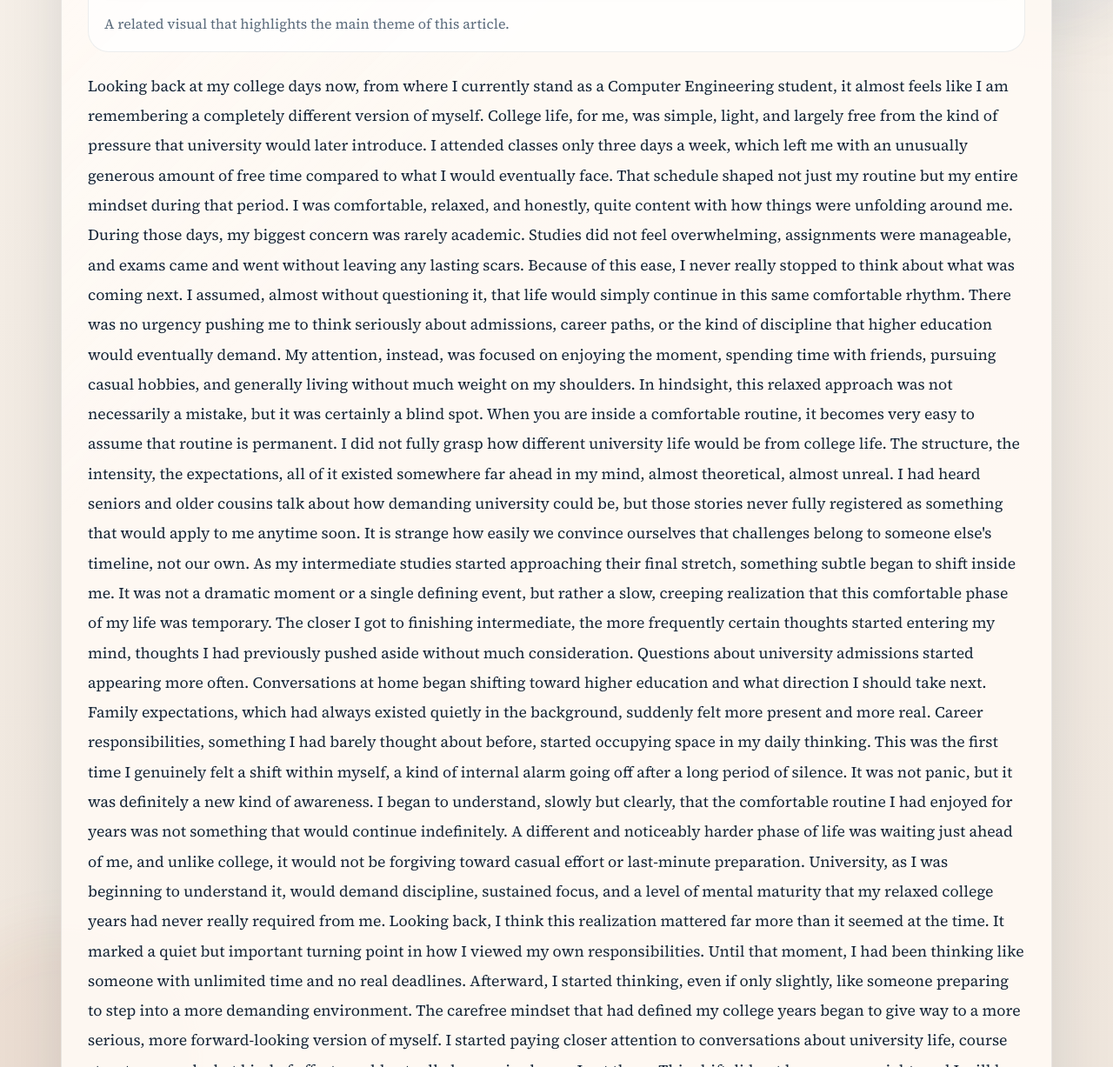
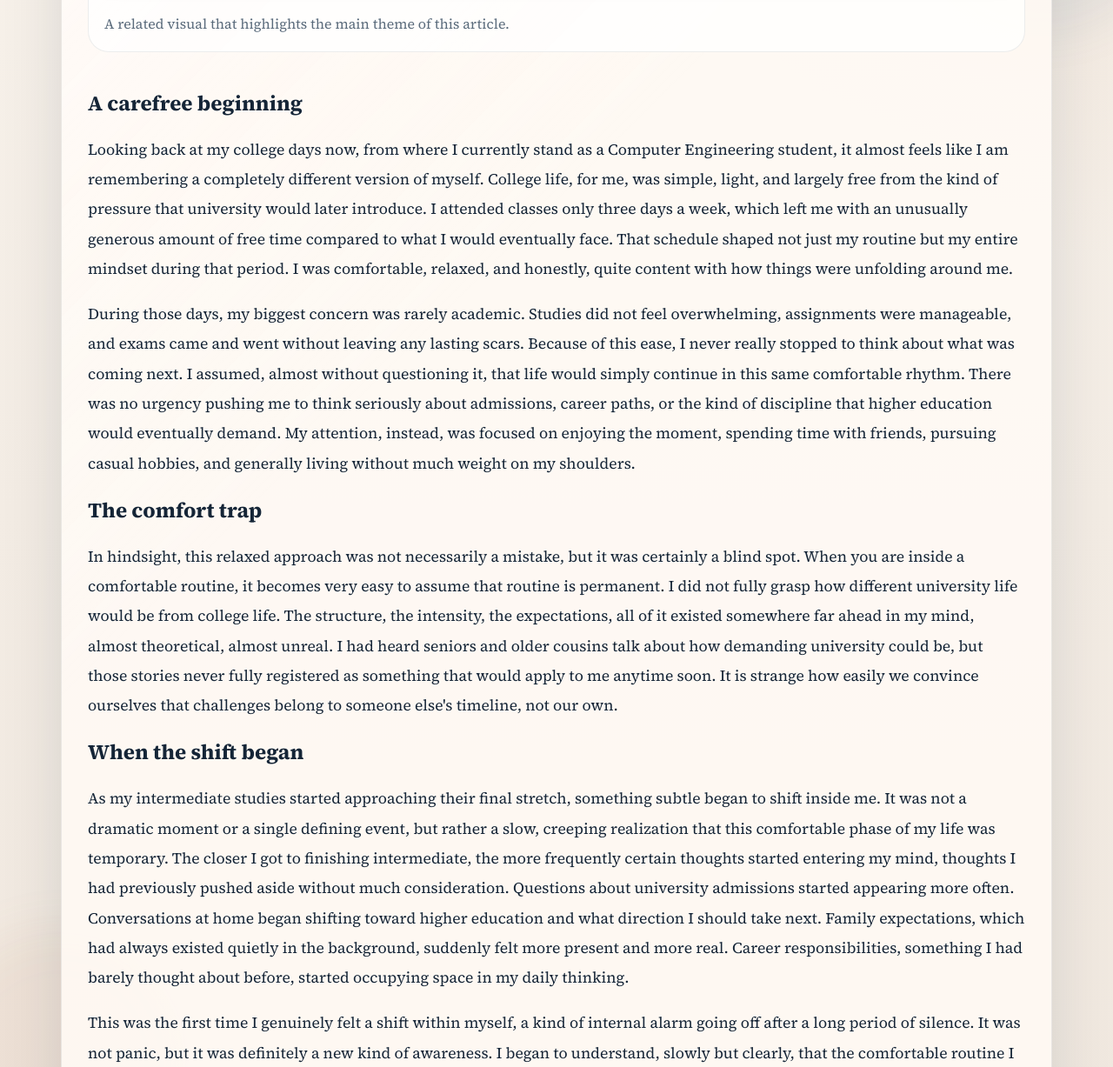
Before and after one commit to muhamamd-mujtaba/muhamamd-mujtaba.github.io, a Jekyll site: the page built from _posts/2026-01-01-article-01-carefree-college-life-and-hidden-reality.md, in a window 1280 px wide and 1400 px high, scrolled down 872 px. Shown: the part 173-1400 px from the top of the window at 87% size. Built offline with Jekyll 4.4.1, drawn with Linux system fonts in a browser that asks for light colours; some of the changed text lies outside the part shown.

Commit message:
Update 2026-01-01-article-01-carefree-college-life-and-hidden-reality.md

```diff
--- a/_posts/2026-01-01-article-01-carefree-college-life-and-hidden-reality.md
+++ b/_posts/2026-01-01-article-01-carefree-college-life-and-hidden-reality.md
@@ -11,11 +11,20 @@ footer_link_label: "View All Posts"
 footer_link_url: /blog.html
 ---
 
-<p>Looking back at my college days now, from where I currently stand as a Computer Engineering student, it almost feels like I am remembering a completely different version of myself. College life, for me, was simple, light, and largely free from the kind of pressure that university would later introduce. I attended classes only three days a week, which left me with an unusually generous amount of free time compared to what I would eventually face. That schedule shaped not just my routine but my entire mindset during that period. I was comfortable, relaxed, and honestly, quite content with how things were unfolding around me.
-During those days, my biggest concern was rarely academic. Studies did not feel overwhelming, assignments were manageable, and exams came and went without leaving any lasting scars. Because of this ease, I never really stopped to think about what was coming next. I assumed, almost without questioning it, that life would simply continue in this same comfortable rhythm. There was no urgency pushing me to think seriously about admissions, career paths, or the kind of discipline that higher education would eventually demand. My attention, instead, was focused on enjoying the moment, spending time with friends, pursuing casual hobbies, and generally living without much weight on my shoulders.
-In hindsight, this relaxed approach was not necessarily a mistake, but it was certainly a blind spot. When you are inside a comfortable routine, it becomes very easy to assume that routine is permanent. I did not fully grasp how different university life would be from college life. The structure, the intensity, the expectations, all of it existed somewhere far ahead in my mind, almost theoretical, almost unreal. I had heard seniors and older cousins talk about how demanding university could be, but those stories never fully registered as something that would apply to me anytime soon. It is strange how easily we convince ourselves that challenges belong to someone else's timeline, not our own.
-As my intermediate studies started approaching their final stretch, something subtle began to shift inside me. It was not a dramatic moment or a single defining event, but rather a slow, creeping realization that this comfortable phase of my life was temporary. The closer I got to finishing intermediate, the more frequently certain thoughts started entering my mind, thoughts I had previously pushed aside without much consideration. Questions about university admissions started appearing more often. Conversations at home began shifting toward higher education and what direction I should take next. Family expectations, which had always existed quietly in the background, suddenly felt more present and more real. Career responsibilities, something I had barely thought about before, started occupying space in my daily thinking.
-This was the first time I genuinely felt a shift within myself, a kind of internal alarm going off after a long period of silence. It was not panic, but it was definitely a new kind of awareness. I began to understand, slowly but clearly, that the comfortable routine I had enjoyed for years was not something that would continue indefinitely. A different and noticeably harder phase of life was waiting just ahead of me, and unlike college, it would not be forgiving toward casual effort or last-minute preparation. University, as I was beginning to understand it, would demand discipline, sustained focus, and a level of mental maturity that my relaxed college years had never really required from me.
-Looking back, I think this realization mattered far more than it seemed at the time. It marked a quiet but important turning point in how I viewed my own responsibilities. Until that moment, I had been thinking like someone with unlimited time and no real deadlines. Afterward, I started thinking, even if only slightly, like someone preparing to step into a more demanding environment. The carefree mindset that had defined my college years began to give way to a more serious, more forward-looking version of myself. I started paying closer attention to conversations about university life, course structures, and what kind of effort would actually be required once I got there.
-This shift did not happen overnight, and I will be honest, I was still far from fully prepared when university actually began. But that moment of realization, somewhere near the end of my intermediate studies, planted an important seed. It made me aware that comfort is not the same as preparation, and that enjoying a relaxed routine does not automatically translate into readiness for what comes next. I had spent years assuming that things would simply work out because they always had, without ever stress-testing that assumption against something genuinely demanding.
-As I now write this as part of my ongoing portfolio journey, documenting my path through Computer Engineering at university, this memory feels like the natural starting point. It represents the calm before a very different kind of storm, one filled with assignments, quizzes, late nights, and lessons that would eventually force me to grow in ways my college years never demanded. Understanding where I started, mentally and emotionally, makes it much easier to appreciate how far I have come since then, and how much further I still have to go.</p>
+<h2>A carefree beginning</h2>
+<p>Looking back at my college days now, from where I currently stand as a Computer Engineering student, it almost feels like I am remembering a completely different version of myself. College life, for me, was simple, light, and largely free from the kind of pressure that university would later introduce. I attended classes only three days a week, which left me with an unusually generous amount of free time compared to what I would eventually face. That schedule shaped not just my routine but my entire mindset during that period. I was comfortable, relaxed, and honestly, quite content with how things were unfolding around me.</p>
+<p>During those days, my biggest concern was rarely academic. Studies did not feel overwhelming, assignments were manageable, and exams came and went without leaving any lasting scars. Because of this ease, I never really stopped to think about what was coming next. I assumed, almost without questioning it, that life would simply continue in this same comfortable rhythm. There was no urgency pushing me to think seriously about admissions, career paths, or the kind of discipline that higher education would eventually demand. My attention, instead, was focused on enjoying the moment, spending time with friends, pursuing casual hobbies, and generally living without much weight on my shoulders.</p>
+
+<h2>The comfort trap</h2>
+<p>In hindsight, this relaxed approach was not necessarily a mistake, but it was certainly a blind spot. When you are inside a comfortable routine, it becomes very easy to assume that routine is permanent. I did not fully grasp how different university life would be from college life. The structure, the intensity, the expectations, all of it existed somewhere far ahead in my mind, almost theoretical, almost unreal. I had heard seniors and older cousins talk about how demanding university could be, but those stories never fully registered as something that would apply to me anytime soon. It is strange how easily we convince ourselves that challenges belong to someone else's timeline, not our own.</p>
+
+<h2>When the shift began</h2>
+<p>As my intermediate studies started approaching their final stretch, something subtle began to shift inside me. It was not a dramatic moment or a single defining event, but rather a slow, creeping realization that this comfortable phase of my life was temporary. The closer I got to finishing intermediate, the more frequently certain thoughts started entering my mind, thoughts I had previously pushed aside without much consideration. Questions about university admissions started appearing more often. Conversations at home began shifting toward higher education and what direction I should take next. Family expectations, which had always existed quietly in the background, suddenly felt more present and more real. Career responsibilities, something I had barely thought about before, started occupying space in my daily thinking.</p>
+<p>This was the first time I genuinely felt a shift within myself, a kind of internal alarm going off after a long period of silence. It was not panic, but it was definitely a new kind of awareness. I began to understand, slowly but clearly, that the comfortable routine I had enjoyed for years was not something that would continue indefinitely. A different and noticeably harder phase of life was waiting just ahead of me, and unlike college, it would not be forgiving toward casual effort or last-minute preparation. University, as I was beginning to understand it, would demand discipline, sustained focus, and a level of mental maturity that my relaxed college years had never really required from me.</p>
+
+<h2>What this realization taught me</h2>
+<p>Looking back, I think this realization mattered far more than it seemed at the time. It marked a quiet but important turning point in how I viewed my own responsibilities. Until that moment, I had been thinking like someone with unlimited time and no real deadlines. Afterward, I started thinking, even if only slightly, like someone preparing to step into a more demanding environment. The carefree mindset that had defined my college years began to give way to a more serious, more forward-looking version of myself. I started paying closer attention to conversations about university life, course structures, and what kind of effort would actually be required once I got there.</p>
+<p>This shift did not happen overnight, and I will be honest, I was still far from fully prepared when university actually began. But that moment of realization, somewhere near the end of my intermediate studies, planted an important seed. It made me aware that comfort is not the same as preparation, and that enjoying a relaxed routine does not automatically translate into readiness for what comes next. I had spent years assuming that things would simply work out because they always had, without ever stress-testing that assumption against something genuinely demanding.</p>
+
+<h2>Carrying this lesson forward</h2>
+<p>As I now write this as part of my ongoing portfolio journey, documenting my path through Computer Engineering at university, this memory feels like the natural starting point. It represents the calm before a very different kind of storm, one filled with assignments, quizzes, late nights, and lessons that would eventually force me to grow in ways my college years never demanded. Understanding where I started, mentally and emotionally, makes it much easier to appreciate how far I have come since then, and how much further I still have to go.</p>
```
